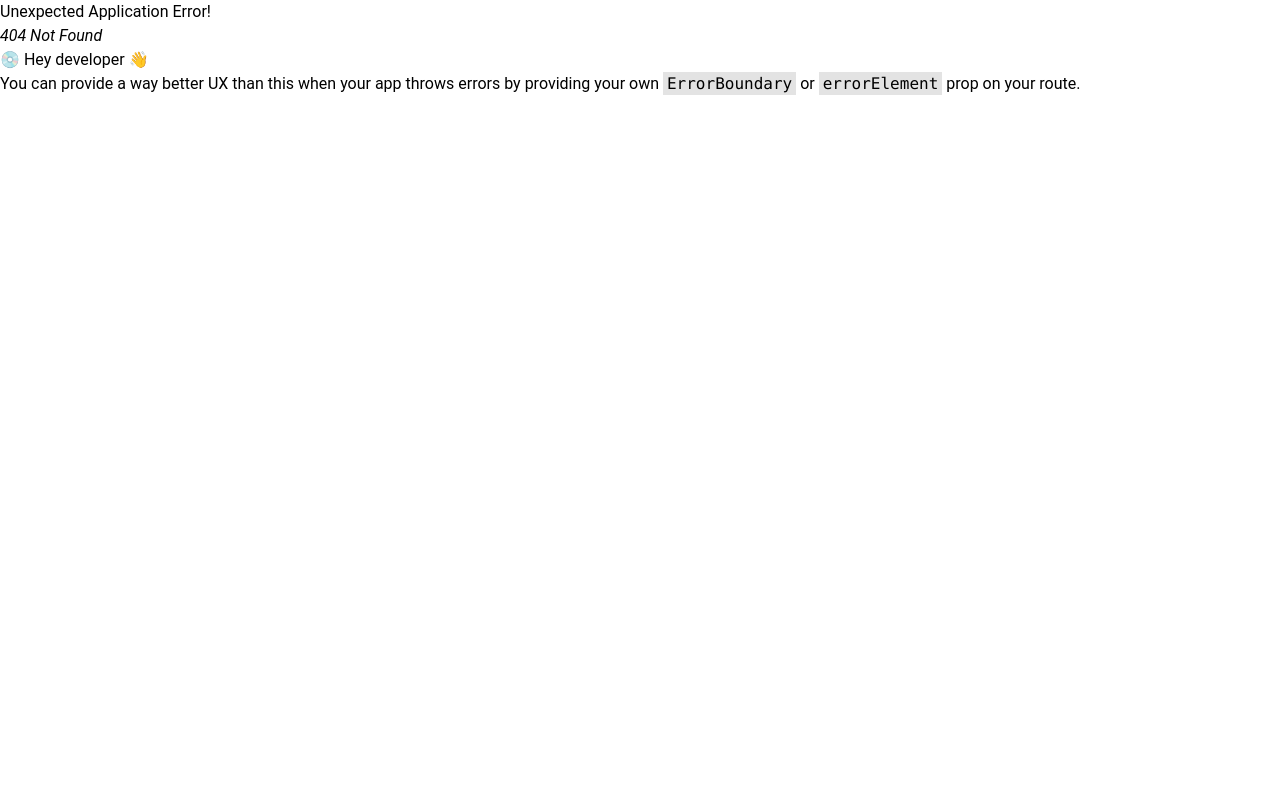
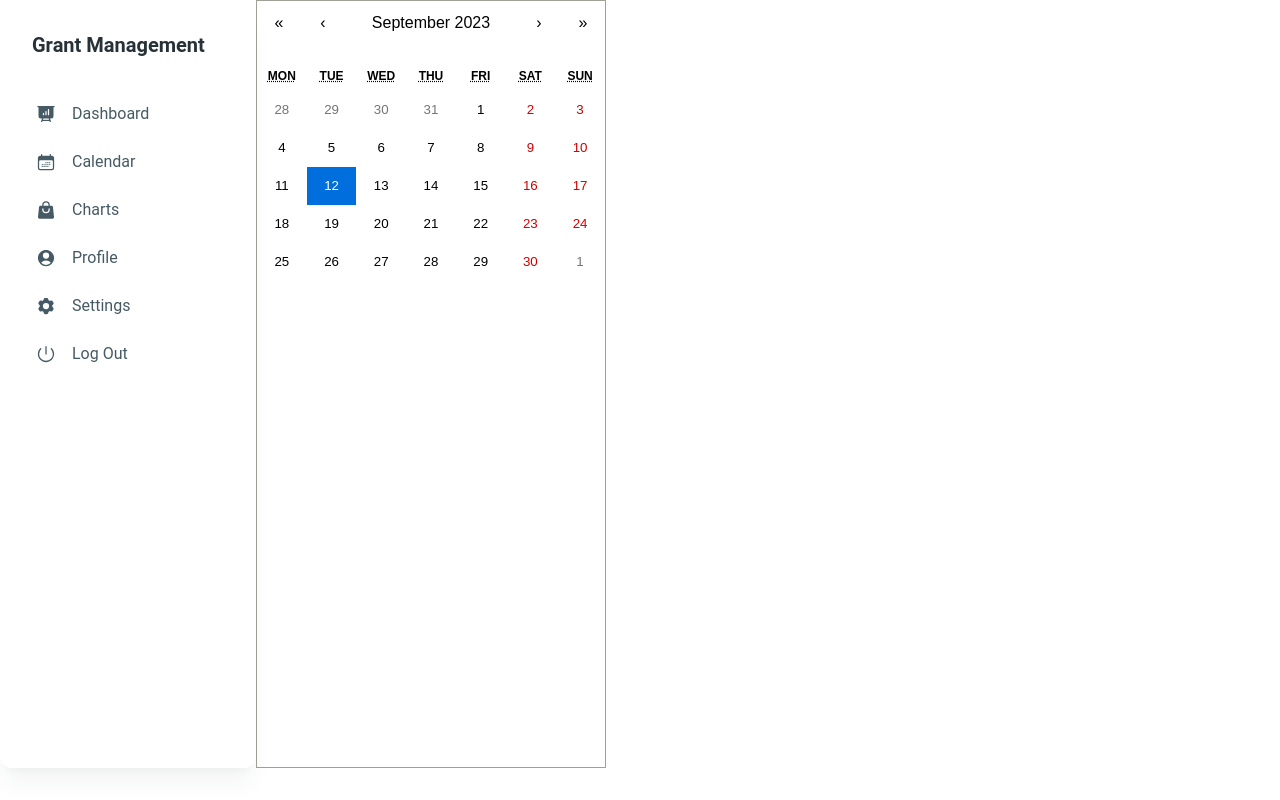
Before and after one commit to DaronAdams/grant-monitor, a React (Create React App) app in the folder frontend/: page /calendar in a window 1280 px wide. Before the commit this address had no page. Built offline with nearby package versions, Linux system fonts and the light colour scheme.

Commit message:
Added CalendarPage

```diff
--- a/frontend/src/components/Sidebar.tsx
+++ b/frontend/src/components/Sidebar.tsx
@@ -35,6 +35,9 @@ export function HomePageSidebar() {
       case 'charts':
         navigate('/testchart');
         break;
+      case 'calendar':
+        navigate('/calendar');
+        break;
       default:
         console.log('Invalid sidebar click!');
         break;
@@ -53,18 +56,14 @@ export function HomePageSidebar() {
           <ListItemPrefix>
             <PresentationChartBarIcon className="h-5 w-5" />
           </ListItemPrefix>
-          <Link to="/">
             Dashboard
-          </Link>
         </ListItem>
-        <ListItem>
+        <ListItem id="calendar" onClick={handleSidebarClick}>
           <ListItemPrefix>
             <CalendarDaysIcon className="h-5 w-5">
             </CalendarDaysIcon>
           </ListItemPrefix>
-          <Link to="/calendar">
             Calendar
-          </Link>
         </ListItem>
         <ListItem id="charts" onClick={handleSidebarClick}>
           <ListItemPrefix>
--- a/frontend/src/pages/Calendar.tsx
+++ /dev/null
@@ -1,23 +0,0 @@
-import React, { Component } from 'react';
-import Calendar from 'react-calendar';
-import 'react-calendar/dist/Calendar.css';
-
-
-class CalApp extends Component {
-  state = {
-    date: new Date(),
-  }
-
-  onChange = (date: any) => this.setState({ date })
-
-  render() {
-    return (
-      <div>
-        <Calendar
-          onChange={this.onChange}
-          value={this.state.date}
-        />
-      </div>
-    );
-  }
-}
--- /dev/null
+++ b/frontend/src/pages/CalendarPage.tsx
@@ -0,0 +1,25 @@
+import { useState } from 'react';
+import Calendar from 'react-calendar';
+import 'react-calendar/dist/Calendar.css';
+import { HomePageSidebar } from '../components/Sidebar';
+
+type ValuePiece = Date | null;
+
+type Value = ValuePiece | [ValuePiece, ValuePiece];
+
+const CalendarPage = () => {
+  const [value, onChange] = useState<Value>(new Date());
+
+  return(
+    <>
+      <div className="flex flex-row">
+        <HomePageSidebar />
+        <div className="flex flex-grow">
+          <Calendar onChange={onChange} value={value} />
+        </div>
+      </div>
+    </>
+  )
+}
+
+export default CalendarPage;
--- a/frontend/src/pages/TestChart.tsx
+++ b/frontend/src/pages/TestChart.tsx
@@ -7,9 +7,6 @@ import Button from '@mui/material/Button';
 
 import html2canvas from 'html2canvas';
 import jsPDF from 'jspdf';
-
-
-
 
 
 const TestBar = () => {
@@ -46,6 +43,7 @@ const TestBar = () => {
       });
     }
   };
+
   return (
     <>
       <div className="flex flex-row">
```
Also changed, not shown: frontend/src/App.tsx (+7 -2 lines).
